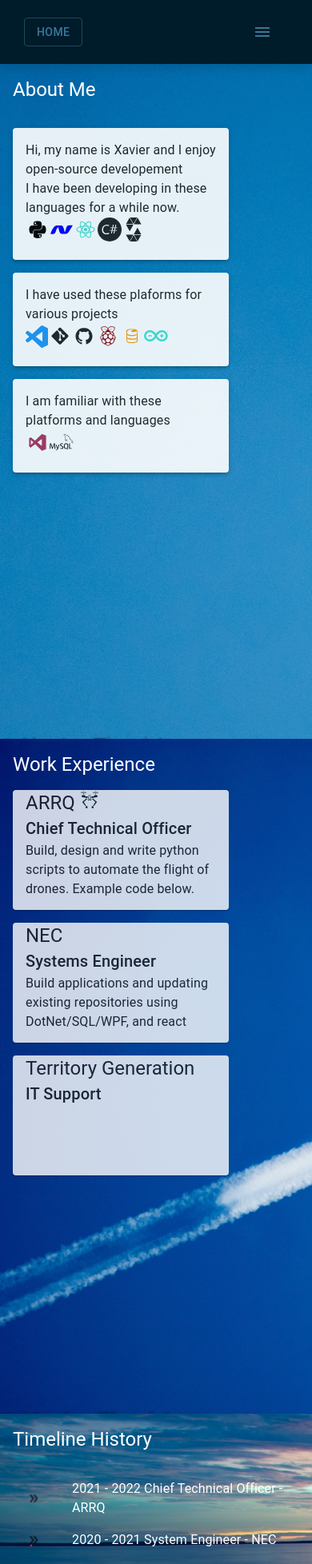
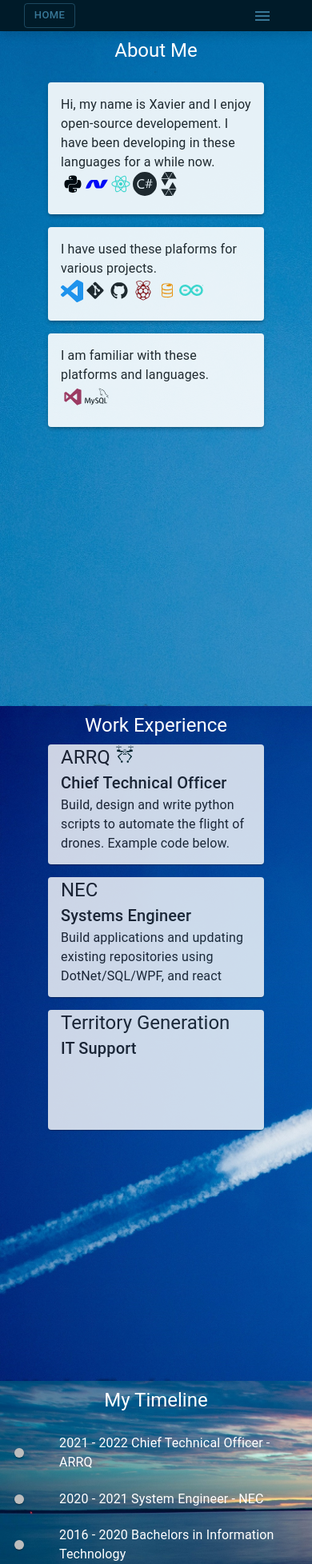
Before and after one commit to xavierthorbjornsen/thorbjornsen_bio, a React (Create React App) app: page / in a window 390 px wide. Shown: the top 1956 px of the page at 80% size. Built offline with nearby package versions, Linux system fonts and the light colour scheme.

Commit message:
Major improvements to mobile version

```diff
--- a/src/App.js
+++ b/src/App.js
@@ -1,7 +1,6 @@
 import { BrowserRouter as Router, Routes, Route } from 'react-router-dom';
 import Home from './components/Home';
 import About from './components/About';
-import Python from './components/Python';
 import React from 'react';
 import Footer from "./components/Footer";
 
@@ -12,7 +11,6 @@ export const App = () => {
       <Routes>
         <Route exact path='/' element={<Home />}></Route>
         <Route path="/About" element={<About />}></Route>
-        <Route path="/Python" element={<Python />}></Route>
       </Routes>
       <Footer />
     </Router>
--- a/src/components/About.js
+++ b/src/components/About.js
@@ -18,7 +18,7 @@ import { useMediaQuery } from 'react-responsive';
 const useStyles = makeStyles((theme) => ({
     sectionRoot: {
         opacity: 0.9,
-        height: '1121px',
+        height: '90%',
     },
 }))
 
@@ -33,7 +33,7 @@ export default function About() {
     return (
         <div className={classes.sectionRoot}>
             <Card elevation={3} sx={{ width: 270, p: 2, mt:2, display: "flex-grow", flexDirection: 'column' }}>
-                <Typography variant="body1" >Hi, my name is Xavier and I enjoy open-source developement <br />
+                <Typography variant="body1" >Hi, my name is Xavier and I enjoy open-source developement.
                     I have been developing in these languages for a while now.</Typography>
                     {isMonitor && <ul>
                         <li ><DiPython size={30} color={"black"} /> Python</li>
@@ -42,11 +42,11 @@ export default function About() {
                         <li ><SiCsharp size={30}  /> C Sharp</li>
                         <li ><SiSolidity size={30} /> Solidity</li>
                     </ul>}
-                    {isTabletOrMobile && <div ><DiPython size={30} color={"black"} /><DiDotnet size={30} color={"Blue"} /><DiReact size={30} color={"#40e0d0"} /><SiCsharp size={30}  /><SiSolidity size={30} />
+                    {isTabletOrMobile && <div ><DiPython size={30} color={"black"} /><DiDotnet size={30} color={"Blue"} /><DiReact size={30} color={"#40e0d0"} /><SiCsharp size={30} /><SiSolidity size={30} />
                     </div>}
             </Card>
             <Card elevation={3} sx={{ height: 'auto',  width: 270, p: 2, mt:2, display: "flex-grow", }}>
-                <Typography variant="body1" >I have used these plaforms for various projects</Typography>
+                <Typography variant="body1" >I have used these plaforms for various projects.</Typography>
                         {isMonitor && <ul>
                         <li ><SiVisualstudiocode size={28} color={"#2196f3"} /> Visual Studio Code</li>
                         <li ><DiGit size={30} /> Git</li>
@@ -63,7 +63,7 @@ export default function About() {
                     <SiArduino size={30} color={"#40e0d0"}/></div>}
             </Card>
             <Card elevation={3} sx={{ height: 'auto', width: 270, p: 2, mt:2, display: "flex-grow", }}>
-                <Typography  variant="body1" > I am familiar with these platforms and languages</Typography>
+                <Typography  variant="body1" > I am familiar with these platforms and languages.</Typography>
                             {isMonitor && <ul>
                         <li><DiVisualstudio size={30} color={"#AB345A"} /> Visual Studio</li>
                         <li><SiMysql size={30} /> My SQL</li>
--- a/src/components/Contact.js
+++ b/src/components/Contact.js
@@ -3,6 +3,7 @@ import { makeStyles } from "@mui/styles";
 import axios from "axios";
 import React, { useState } from "react";
 import { useForm, Controller } from "react-hook-form";
+import { useMediaQuery } from 'react-responsive';
 
 
 
@@ -63,14 +64,17 @@ export default function Contact() {
     };
     const classes = useStyles();
 
+    const isMonitor = useMediaQuery({ query: '(min-width: 1042px)' })
+    const isTabletOrMobile = useMediaQuery({ query: '(max-width: 1043px)' })
+
     return (
         <div className={classes.sectionContact}>
-            <Card sx={{ width: 300, opacity:0.8, p:2}}>
+            {isMonitor && <Card sx={{  width: "40vw", height:'40vh', opacity:0.8, p:2}}>
             <form onSubmit={handleSubmit(onSubmit)}>
                 <div className={classes.contactForm}>
                     <Stack
                         sx={{
-                            width: '35ch',
+                            width: '100%',
                         }}
 
                         spacing={2}
@@ -121,8 +125,64 @@ export default function Contact() {
                 </div>
             </form>
             {alert ? <Alert sx={{ mt: 2}} severity="success">Email sent. Thank you for reaching out</Alert> : <></>}
-            </Card>
+            </Card>}
+            {isTabletOrMobile && <Card sx={{ width: "90vw", height:'90vh', p:2}}>
+            <form onSubmit={handleSubmit(onSubmit)}>
+                <div className={classes.contactForm}>
+                    <Stack
+                        sx={{
+                            width: '100%',
+                        }}
 
+                        spacing={2}
+                    >
+                        <Controller
+                            name="firstName"
+                            control={control}
+                            render={({ field }) => <TextField
+                                {...field}
+                                type="input"
+                                id="firstname"
+                                value={firstname}
+                                label="Name"
+                                required
+                                onChange={(e => setName(e.target.value))}
+                            />}
+                        />
+                        <Controller
+                            name="firstName"
+                            control={control}
+                            render={({ field }) => <TextField
+                                {...field}
+                                type="input"
+                                id="email"
+                                required
+                                value={email}
+                                label="Email"
+                                onChange={(e => setEmail(e.target.value))}
+                            />}
+                        />
+                        <Controller
+                            name="firstName"
+                            control={control}
+                            render={({ field }) => <TextField
+                                {...field}
+                                type="input"
+                                id="message"
+                                label="Message"
+                                multiline
+                                rows={4}
+                                required
+                                value={message}
+                                onChange={(e => setMessage(e.target.value))}
+                            />}
+                        />
+                        <Button type="submit" variant="outlined">{status}</Button>
+                    </Stack>
+                </div>
+            </form>
+            {alert ? <Alert sx={{ mt: 2}} severity="success">Email sent. Thank you for reaching out</Alert> : <></>}
+            </Card>}
 
         </div>
     )
--- a/src/components/Experience.js
+++ b/src/components/Experience.js
@@ -22,8 +22,8 @@ const Experience = () => {
     let url = "https://github.com/Xbjornsen/DroneFlight/blob/main/take_off_and_land.py";
     const classes = useStyles();
 
-    const isMonitor = useMediaQuery({ query: '(min-width: 1433px)' })
-    const isTabletOrMobile = useMediaQuery({ query: '(max-width: 1432px)' })
+    const isMonitor = useMediaQuery({ query: '(min-width: 1042px)' })
+    const isTabletOrMobile = useMediaQuery({ query: '(max-width: 1043px)' })
     return (
         <div className={classes.sectionExperience}>
             {isMonitor && <Stack spacing={2}>
@@ -35,7 +35,7 @@ const Experience = () => {
                 <Card sx={{ height:200, }}>
                     <Typography variant="h4" sx={{ paddingLeft: 2, }}>NEC </Typography>
                     <Typography variant="h5"  sx={{paddingLeft: 2, }}>Systems Engineer <br /></Typography>
-                    <Typography variant="body1" sx={{paddingLeft: 2,  }}>Build applications and updating existing repositories using DotNet/SQL/WPF, and react</Typography>
+                    <Typography variant="body1" sx={{paddingLeft: 2,  }}>Build applications and updating existing repositories using DotNet/SQL/WPF, and react.</Typography>
                 </Card>
                 <Card sx={{ height:200, }}>
                     <Typography variant="h4" sx={{ paddingLeft: 2,  }}>Territory Generation</Typography>
--- a/src/components/Footer.js
+++ b/src/components/Footer.js
@@ -1,7 +1,9 @@
 
-import { Container,Typography } from "@mui/material/";
+import { Container, Typography, Link } from "@mui/material/";
 import { makeStyles } from "@mui/styles";
 import React from "react";
+import { AiFillLinkedin, AiFillGithub } from 'react-icons/ai';
+import { useMediaQuery } from 'react-responsive';
 
 
 const useStyles = makeStyles((theme) => ({
@@ -9,8 +11,11 @@ const useStyles = makeStyles((theme) => ({
     footer: {
         backgroundColor: '#001B29',
         bottom: 0,
-        minWidth:'322px',
-
+        minWidth: '322px',
+    },
+    footerLinks: {
+        width: "20%",
+        display:"flex",
     }
 
 }))
@@ -18,19 +23,47 @@ const useStyles = makeStyles((theme) => ({
 
 function Footer() {
     const classes = useStyles();
+
+    let urlLi = "https://www.linkedin.com/in/xavier-thorbjornsen-30201ab2";
+    let urlGit = "https://github.com/xavierthorbjornsen";
+
+    const isMonitor = useMediaQuery({ query: '(min-width: 1042px)' })
+    const isTabletOrMobile = useMediaQuery({ query: '(max-width: 1043px)' })
+
     return (
 
         <div className={classes.footer}>
-            <Container
+            {isMonitor && <Container
                 sx={{
                     position: "aboslute",
                     bottom: "auto",
                     background: "#001B29",
+                    display: "block",
+                    justifyContent: "end"
+                }}>
+                <div className={classes.footerLinks}>
+                    <Typography variant="h6" fontFamily={"sans-serif"} color={'whitesmoke'}>&copy; All Images</Typography>
 
+                    <Link sx={{pl:2}} underline="none" href={urlLi} ><AiFillLinkedin size={30} /></Link>
+                    <Link sx={{pl:2}} underline="none" href={urlGit} ><AiFillGithub size={30} /></Link>
+                </div>
 
+            </Container>}
+            {isTabletOrMobile && <Container
+                sx={{
+                    position: "aboslute",
+                    bottom: "auto",
+                    background: "#001B29",
+                    justifyContent: "center",
+                    display: "flex"
                 }}>
-                <Typography variant="h6" color={'whitesmoke'} >@CopyRight images</Typography>
-            </Container>
+                <Typography variant="h6" fontFamily={"sans-serif"} color={'whitesmoke'}>&copy; All Images</Typography>
+                <div className={classes.footerLinks}>
+                    <Link sx={{pl:1}} underline="none" href={urlLi} ><AiFillLinkedin size={30} /></Link>
+                    <Link sx={{pl:1}} underline="none" href={urlGit} ><AiFillGithub size={30} /></Link>
+                </div>
+
+            </Container>}
 
         </div>
 
--- a/src/components/Home.js
+++ b/src/components/Home.js
@@ -44,7 +44,7 @@ export default function Home() {
                         id="Experience"
                     ></Section>
                     <Section
-                        title="Timeline History"
+                        title="My Timeline"
                         subtitle={<Timeline />}
                         dark={3}
                         id="TimeLine"
--- a/src/components/Navbar.js
+++ b/src/components/Navbar.js
@@ -14,23 +14,22 @@ const useStyles = makeStyles((theme) => ({
     position: 'sticky',
     top: 0,
     width: '100%',
-    height: theme.spacing(10),
+    paddingTop: '0.1rem',
+    paddingBottom: '0.1rem',
     zIndex: 1000,
     boxShadow: '0px 4px 14px 0px rgba(0,0,0,0.15)',
-    minWidth:'322px',
-
-
+    minWidth: '322px',
   },
   navContent: {
-    maxWidth:'1400px',
+    maxWidth: '1400px',
     margin: 'auto',
-    paddingLeft:30,
-    paddingRight:30,
+    paddingLeft: 30,
+    paddingRight: 30,
     display: 'flex',
     justifyContent: "space-between",
     alignItems: "center",
     height: '100%',
-    color:"white",
+    color: "white",
     zIndex: 1,
   },
   navHome: {
@@ -40,13 +39,13 @@ const useStyles = makeStyles((theme) => ({
   navItem: {
     display: "inline",
     marginLeft: theme.spacing(1),
-    color:'#333',
+    color: '#333',
   }
 
 }))
 export default function Navbar() {
   const classes = useStyles();
-  const [anchorEl, setAnchorE1 ] = useState(null);
+  const [anchorEl, setAnchorE1] = useState(null);
 
   const open = Boolean(anchorEl);
   const handleClick = (event) => {
@@ -56,28 +55,26 @@ export default function Navbar() {
   const scrollToTop = () => {
     scroll.scrollToTop();
   };
-  const handleClose= () => {
+  const handleClose = () => {
     setAnchorE1(null);
   }
   const handleMenuItemClick = (event) => {
     setAnchorE1(null);
   };
 
-  const isMonitor = useMediaQuery({ query: '(min-width: 1433px)' })
-  const isTabletOrMobile = useMediaQuery({ query: '(max-width: 1432px)' })
+  const isMonitor = useMediaQuery({ query: '(min-width: 1042px)' })
+  const isTabletOrMobile = useMediaQuery({ query: '(max-width: 1043px)' })
   // const isPortrait = useMediaQuery({ query: '(orientation: portrait)' })
   // const isRetina = useMediaQuery({ query: '(min-resolution: 2dppx)' })
 
   const pages = ["About", "Experience", "TimeLine", "Contact"];
   return (
     <nav className={classes.nav} id="navbar">
-      <div className={classes.navContent}>
-        <Button
+      {isMonitor && <div className={classes.navContent}>  <Button
         variant="outlined"
         className={classes.navHome}
         onClick={scrollToTop}>Home
-        </Button>
-        {isMonitor && <ul className={classes.navItems}>
+      </Button> <ul className={classes.navItems}>
           {pages.map((page) => (
             <li className={classes.navItem} key={page}>
               <Button variant="outlined" >
@@ -95,9 +92,16 @@ export default function Navbar() {
 
             </li>
           ))}
-           <Avatar alt="X" src={avatarXavier} sx={{float:"right", ml:2, }}/>
-        </ul>}
-        {isTabletOrMobile && <div className={classes.navItems}><Button onClick={handleClick}><MenuIcon /></Button>
+          <Avatar alt="X" src={avatarXavier} sx={{ float: "right", ml: 2, }} />
+        </ul>    </div>}
+      {isTabletOrMobile && <div className={classes.navContent}>
+        <Button
+          size="small"
+          variant="outlined"
+          className={classes.navHome}
+          onClick={scrollToTop}>Home
+        </Button>
+        <div className={classes.navItems}><Button onClick={handleClick}><MenuIcon /></Button>
           <Menu
             anchorEl={anchorEl}
             open={open}
@@ -111,7 +115,7 @@ export default function Navbar() {
                     to={page}
                     spy={true}
                     smooth={true}
-                  offset={-70}
+                    offset={-38}
                     duration={500}
                   >
                     {page}
@@ -120,8 +124,7 @@ export default function Navbar() {
               </MenuItem>
             ))}
           </Menu>
-          </div>}
-      </div>
+        </div> </div>}
     </nav>
   );
 };
--- a/src/components/Section.js
+++ b/src/components/Section.js
@@ -22,7 +22,6 @@ const useStyles = makeStyles((theme) => ({
     sectionContent: {
         height:'100vh',
         maxWidth:'1400px',
-        paddingBottom: 20,
         margin: theme.spacing(0, 'auto'),
         display: 'block',
         justifyContent: "left",
@@ -75,16 +74,16 @@ export default function Section({title, subtitle, dark, id}) {
             default:
         }
     }
-    const isMonitor = useMediaQuery({ query: '(min-width: 1433px)' })
-    const isTabletOrMobile = useMediaQuery({ query: '(max-width: 1432px)' })
+    const isMonitor = useMediaQuery({ query: '(min-width: 1042px)' })
+    const isTabletOrMobile = useMediaQuery({ query: '(max-width: 1043px)' })
 
     return (
         <div className={isDark(dark)}>
             <div className={classes.sectionContent} id={id}>
-            {isMonitor && <div><Typography component={'div'} variant="h3" sx={{ paddingLeft: 4, pt:2, pb:2}} >{title}</Typography>
+            {isMonitor && <div><Typography component={'div'} variant="h3"  sx={{ paddingLeft: 4, pt:2, pb:2}} >{title}</Typography>
                 <Typography component={'div'} variant="body1" sx={{ paddingLeft: 4,}} >{subtitle}</Typography></div>}
-                {isTabletOrMobile && <div><Typography component={'div'} variant="h5" sx={{ paddingLeft: 2, pt:2, pb:2}} >{title}</Typography>
-                <Typography component={'div'} variant="body1" sx={{ paddingLeft: 2,}} >{subtitle}</Typography></div>}
+                {isTabletOrMobile && <div><Typography component={'div'} variant="h5" justifyContent={"center"} sx={{ display:"flex", pt:1, pb:1}} >{title}</Typography>
+                <Typography component={'div'} variant="body1" sx={{ justifyContent:"center", display:'flex'}} >{subtitle}</Typography></div>}
             </div>
         </div>
     )
--- a/src/components/Timeline.js
+++ b/src/components/Timeline.js
@@ -10,7 +10,6 @@ import TimelineOppositeContent from '@mui/lab/TimelineOppositeContent';
 import { useMediaQuery } from 'react-responsive';
 import { List, ListItem } from "@mui/material";
 import ListItemIcon from '@mui/material/ListItemIcon';
-import { MdDoubleArrow } from 'react-icons/md';
 
 const useStyles = makeStyles((theme) => ({
     timelineRoot: {
@@ -89,10 +88,10 @@ export default function TimeLine() {
             </Timeline></div>}
             {isTabletOrMobile && <div className={classes.sectionTimeLineLeft}>
                 <List sx={{ color: "white",}} >
-                <ListItem> <ListItemIcon><MdDoubleArrow /></ListItemIcon>2021 - 2022 Chief Technical Officer - ARRQ</ListItem>
-                <ListItem><ListItemIcon><MdDoubleArrow /></ListItemIcon>2020 - 2021 System Engineer - NEC</ListItem>
-                <ListItem><ListItemIcon><MdDoubleArrow /></ListItemIcon>2016 - 2020  Bachelors in Information Technology </ListItem>
-                <ListItem><ListItemIcon><MdDoubleArrow /></ListItemIcon>2010 - 2016 Light Vehicle Mechanic</ListItem>
+                <ListItem> <ListItemIcon><TimelineDot /></ListItemIcon>2021 - 2022 Chief Technical Officer - ARRQ</ListItem>
+                <ListItem><ListItemIcon><TimelineDot /></ListItemIcon>2020 - 2021 System Engineer - NEC</ListItem>
+                <ListItem><ListItemIcon><TimelineDot /></ListItemIcon>2016 - 2020  Bachelors in Information Technology </ListItem>
+                <ListItem><ListItemIcon><TimelineDot /></ListItemIcon>2010 - 2016 Light Vehicle Mechanic</ListItem>
             </List>
             </div>}
         </div>
```
Also changed, not shown: src/components/Python.js (deleted, +0 -21 lines). Lines whose indentation alone changed are shown as unchanged.
